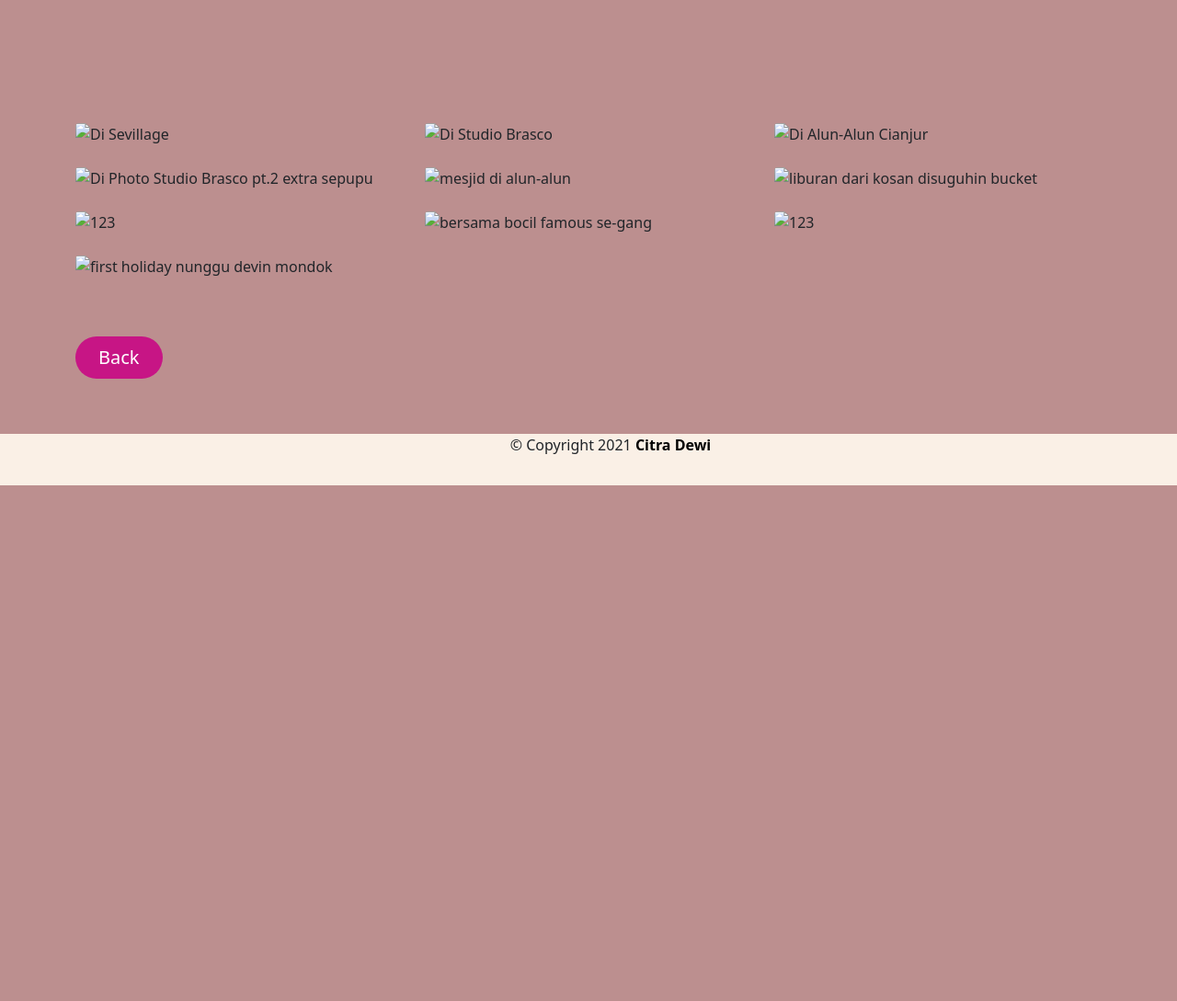
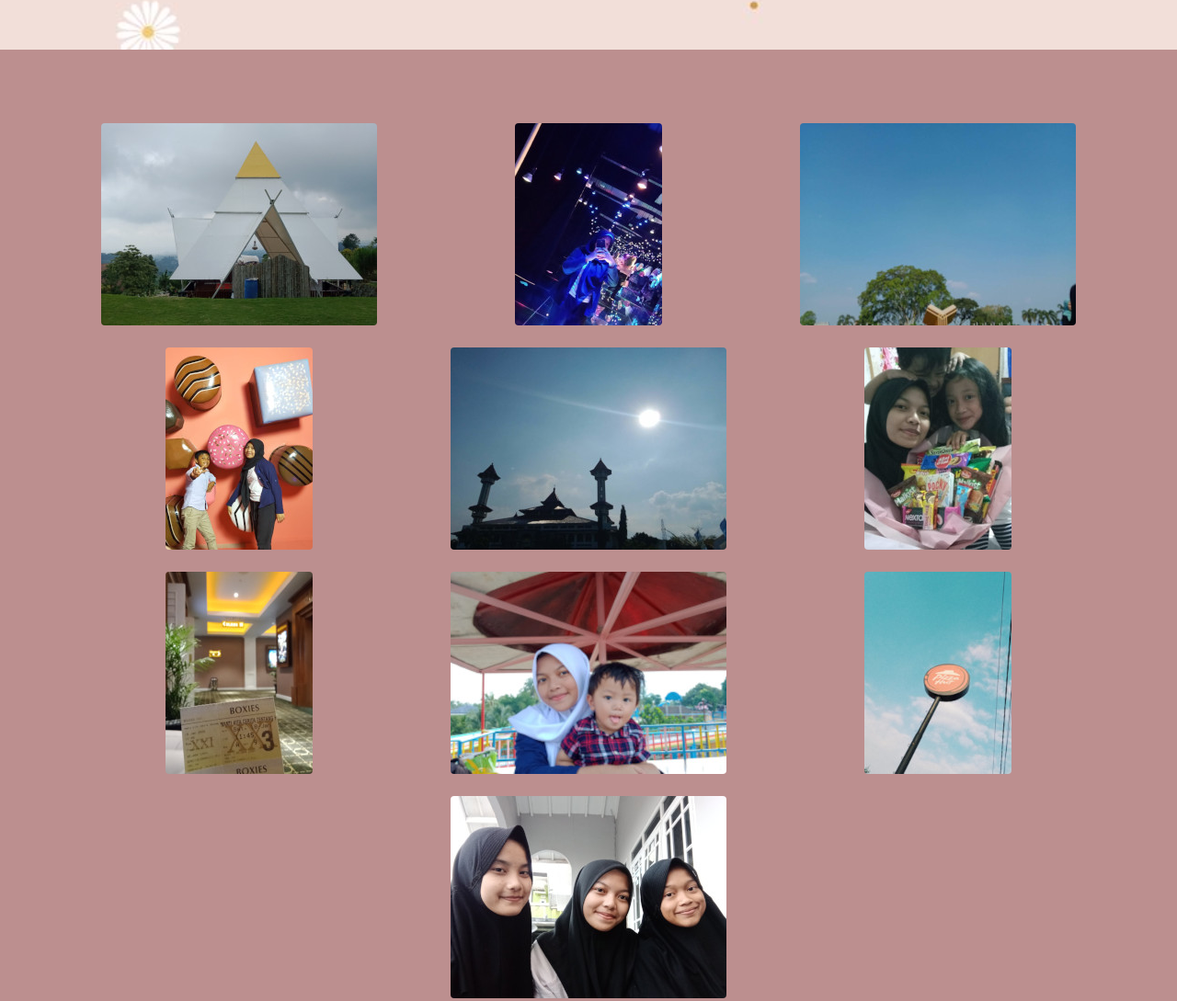
Before and after one commit to citraadewi/citraadewi.github.io, a plain HTML site: page fotogaleri.html in a window 1280 px wide. Shown: the part 746-1835 px from the top of the page at 92% size. Before the commit the page ends 1274 px from the top, so only its background shows below. Drawn offline with nearby package versions, Linux system fonts and the light colour scheme.

Commit message:
Add files via upload

```diff
--- a/fotogaleri.html
+++ b/fotogaleri.html
@@ -49,48 +49,48 @@
     <div class="container">
         <div class="row">
           <div class="col">
-          <img src="img/bener1.jpg" alt="Di Sevillage" title="Di Sevillage" class="rounded">
+          <img src="bener1.jpg" alt="Di Sevillage" title="Di Sevillage" class="rounded">
           </div>
 
           <div class="col">
-            <img src="img/bener6.jpg" alt="Di Studio Brasco" title="Di Photo Studio Brasco" class="rounded">
+            <img src="bener6.jpg" alt="Di Studio Brasco" title="Di Photo Studio Brasco" class="rounded">
             </div>
             <div class="col">
-                <img src="img/bener4.jpg" alt="Di Alun-Alun Cianjur" title="Di Alun-Alun Cianjur" class="rounded">
+                <img src="bener4.jpg" alt="Di Alun-Alun Cianjur" title="Di Alun-Alun Cianjur" class="rounded">
                 </div>
                 </div>
           <br>
 
           <div class="row">
           <div class="col">
-          <img src="img/bener10.jpg" alt="Di Photo Studio Brasco pt.2 extra sepupu" title="Di Photo Studio Brasco pt.2 extra sepupu" class="rounded">
+          <img src="bener10.jpg" alt="Di Photo Studio Brasco pt.2 extra sepupu" title="Di Photo Studio Brasco pt.2 extra sepupu" class="rounded">
           </div>
 
           <div class="col">
-            <img src="img/bener3.jpg" alt="mesjid di alun-alun" title="mesjid di alun-alun" class="rounded">
+            <img src="bener3.jpg" alt="mesjid di alun-alun" title="mesjid di alun-alun" class="rounded">
             </div>
             <div class="col">
-                <img src="img/bener9.jpg" alt="liburan dari kosan disuguhin bucket" title="liburan dari kosan disuguhin bucket" class="rounded">
+                <img src="bener9.jpg" alt="liburan dari kosan disuguhin bucket" title="liburan dari kosan disuguhin bucket" class="rounded">
                 </div>
                 </div>
           <br>
 
           <div class="row">
             <div class="col">
-            <img src="img/bener5.jpg" alt="123" title="123" class="rounded">
+            <img src="bener5.jpg" alt="123" title="123" class="rounded">
             </div>
 
             <div class="col">
-              <img src="img/bener.jpg" alt="bersama bocil famous se-gang" title="bersama bocil famous se-gang" class="rounded">
+              <img src="bener.jpg" alt="bersama bocil famous se-gang" title="bersama bocil famous se-gang" class="rounded">
               </div>
               <div class="col">
-                  <img src="img/bener8.jpg" alt="123" title="123" class="rounded">
+                  <img src="bener8.jpg" alt="123" title="123" class="rounded">
                   </div>
                   </div>
             <br>
             <div class="row">
                 <div class="col">
-                <img src="img/bener2.jpg" alt="first holiday nunggu devin mondok" title="first holiday nunggu devin mondok" class="rounded">
+                <img src="bener2.jpg" alt="first holiday nunggu devin mondok" title="first holiday nunggu devin mondok" class="rounded">
                 </div>
 
                       </div>
--- a/index.css
+++ b/index.css
@@ -8,7 +8,7 @@ body {
 .jumbotron {
   min-height: 100vh;
   width: 100%;
-  background-image: url(img/4.1.jpg);
+  background-image: url(4.1.jpg);
   background-position: center;
   background-size: cover;
   position: relative;
```
Also changed, not shown: index.html (+1 -1 lines).
